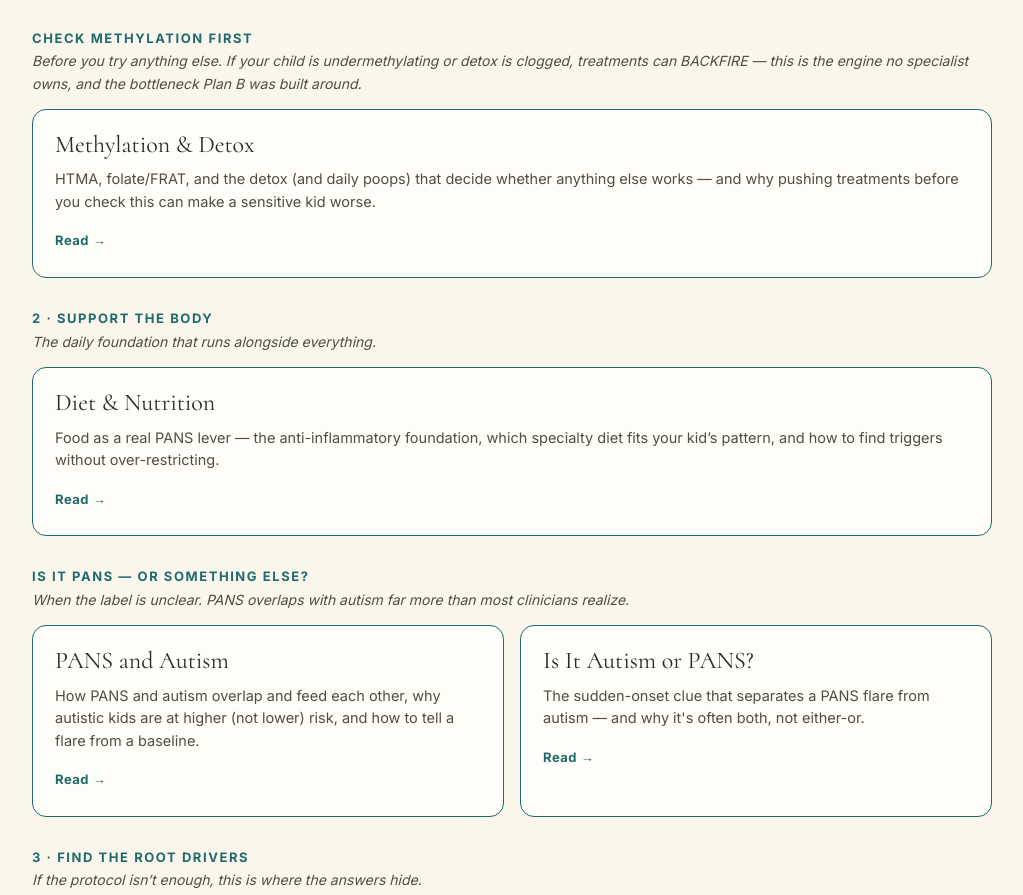
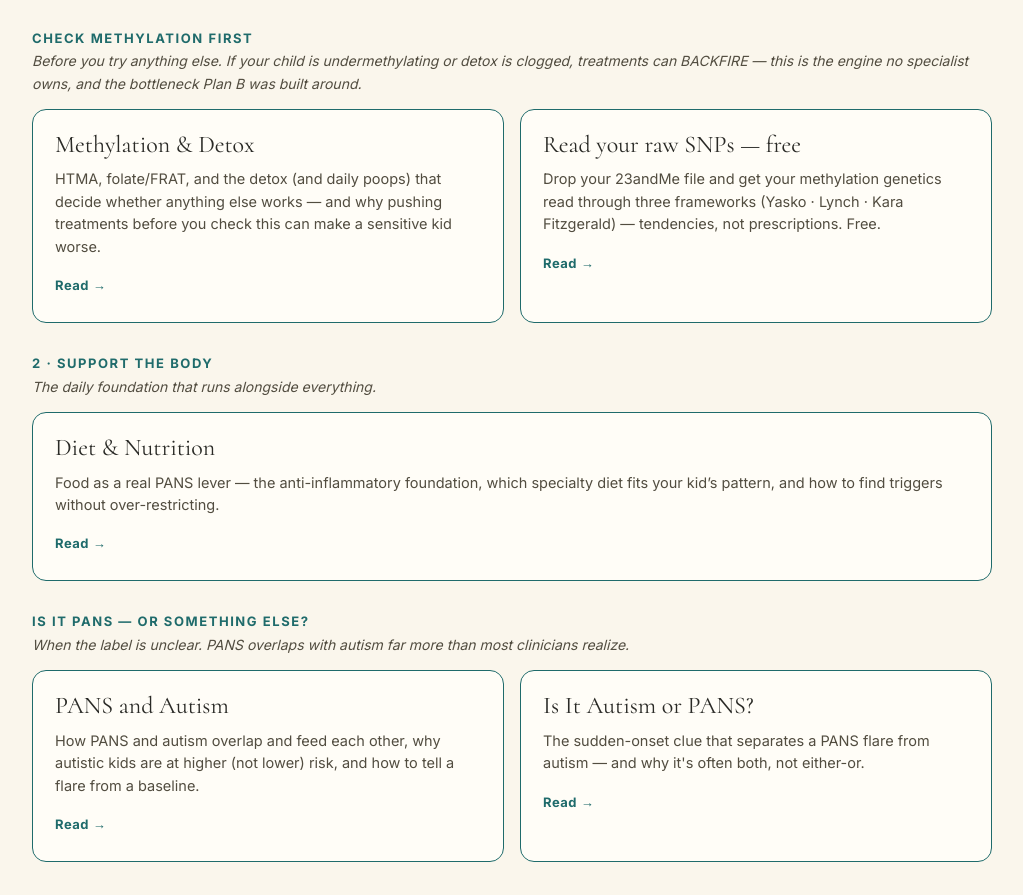
Before and after one commit to myleshorton/planb-pans, a Next.js app: page /learn in a window 1280 px wide. Shown: the part 1340-2235 px from the top of the page, without its empty margins (128-1151 px from the left). Built offline with nearby package versions, Linux system fonts and the light colour scheme.

Commit message:
feat(learn): add 'Read your raw SNPs — free' card in the methylation section → links to app.planbforpans.com/genetics (3-framework read, tendencies not prescriptions)

```diff
--- a/app/learn/page.tsx
+++ b/app/learn/page.tsx
@@ -33,6 +33,7 @@ const SECTIONS: { group: string; sub: string; items: Item[] }[] = [
     sub: 'Before you try anything else. If your child is undermethylating or detox is clogged, treatments can BACKFIRE — this is the engine no specialist owns, and the bottleneck Plan B was built around.',
     items: [
       { title: 'Methylation & Detox', blurb: 'HTMA, folate/FRAT, and the detox (and daily poops) that decide whether anything else works — and why pushing treatments before you check this can make a sensitive kid worse.', href: '/methylation.html' },
+      { title: 'Read your raw SNPs — free', blurb: 'Drop your 23andMe file and get your methylation genetics read through three frameworks (Yasko · Lynch · Kara Fitzgerald) — tendencies, not prescriptions. Free.', href: 'https://app.planbforpans.com/genetics' },
     ],
   },
   {
```
